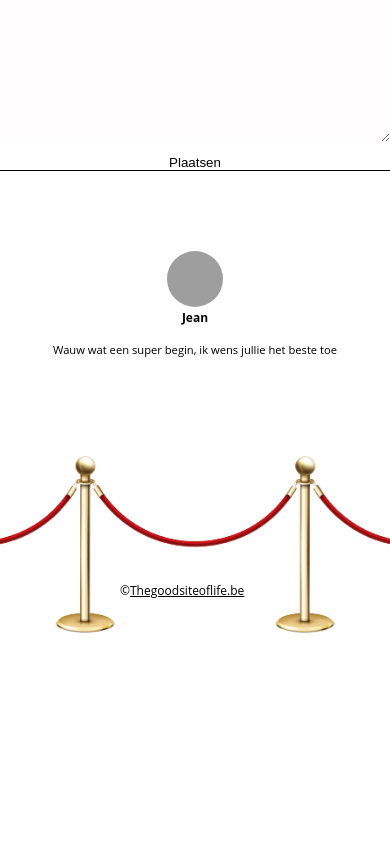
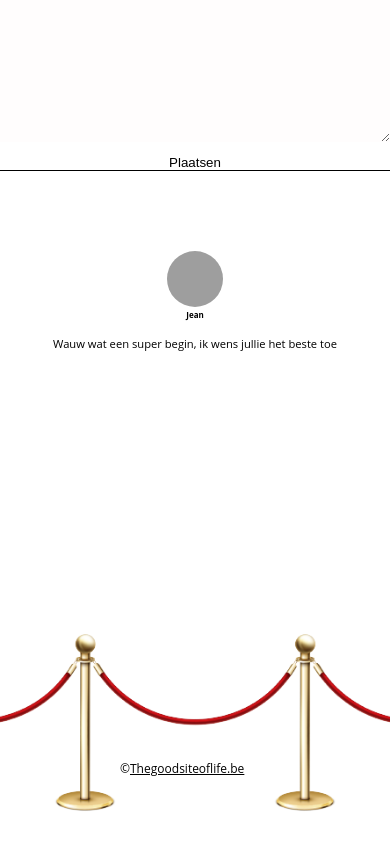
Before and after one commit to DenisS96/bwanatunes.be, a plain HTML site: page html/blogpost1.html in a window 390 px wide. Shown: the part 1259-2103 px from the top of the page. Before the commit the page ends 1925 px from the top, so only its background shows below. Drawn offline with Linux system fonts and the light colour scheme; grey boxes are pictures that could not be loaded; a web font is replaced by a local one.

Commit message:
Update style.css

```diff
--- a/css/style.css
+++ b/css/style.css
@@ -470,8 +470,14 @@ body {
     margin-right: 10rem; }
     @media only screen and (max-width: 56.25em) {
       .form__reacties-comment {
+
+height: 300px;
+    overflow-y: scroll;
+
         margin: 0;
         padding-bottom: 2rem; } }
 
-p {
+form-list>p {
+width: 70%
+  border-bottom: solid 1px;
   font-size: 1.5rem; }
```
